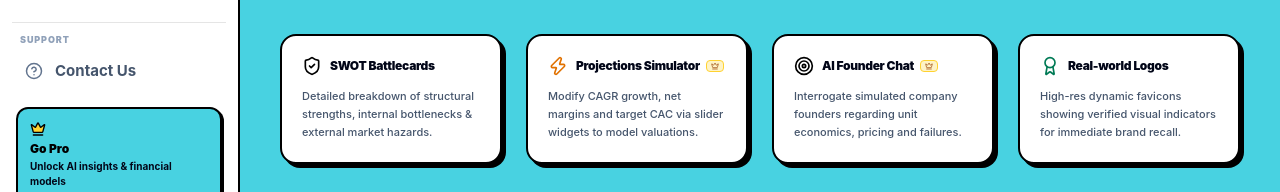
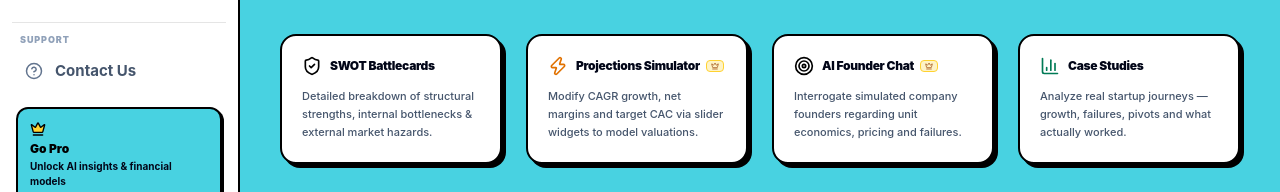
Before and after one commit to adityapandeyiiitn/StartupIntel, a React (Vite) app in the folder frontend/: page / in a window 1280 px wide. Shown: the part 398-590 px from the top of the page. Built offline with nearby package versions, Linux system fonts and the light colour scheme; no server answers.

Commit message:
Replace Real-world Logos feature card with Case Studies feature card

```diff
--- a/frontend/src/pages/LandingPage.jsx
+++ b/frontend/src/pages/LandingPage.jsx
@@ -172,7 +172,7 @@ export const LandingPage = () => {
             { icon: ShieldCheck, title: 'SWOT Battlecards', text: 'Detailed breakdown of structural strengths, internal bottlenecks & external market hazards.', color: 'text-black' },
             { icon: Zap, title: 'Projections Simulator', titleAdd: 'PRO', text: 'Modify CAGR growth, net margins and target CAC via slider widgets to model valuations.', color: 'text-amber-600' },
             { icon: Target, title: 'AI Founder Chat', titleAdd: 'PRO', text: 'Interrogate simulated company founders regarding unit economics, pricing and failures.', color: 'text-black' },
-            { icon: Award, title: 'Real-world Logos', text: 'High-res dynamic favicons showing verified visual indicators for immediate brand recall.', color: 'text-emerald-700' },
+            { icon: BarChart3, title: 'Case Studies', text: 'Analyze real startup journeys — growth, failures, pivots and what actually worked.', color: 'text-emerald-700' },
           ].map((item, i) => (
             <Card key={i} className="p-5 border-2 border-black bg-white rounded-2xl shadow-[4px_4px_0px_0px_rgba(0,0,0,1)] hover:translate-y-[-2px] transition-all">
               <div className="flex items-center gap-2 mb-3">
```
